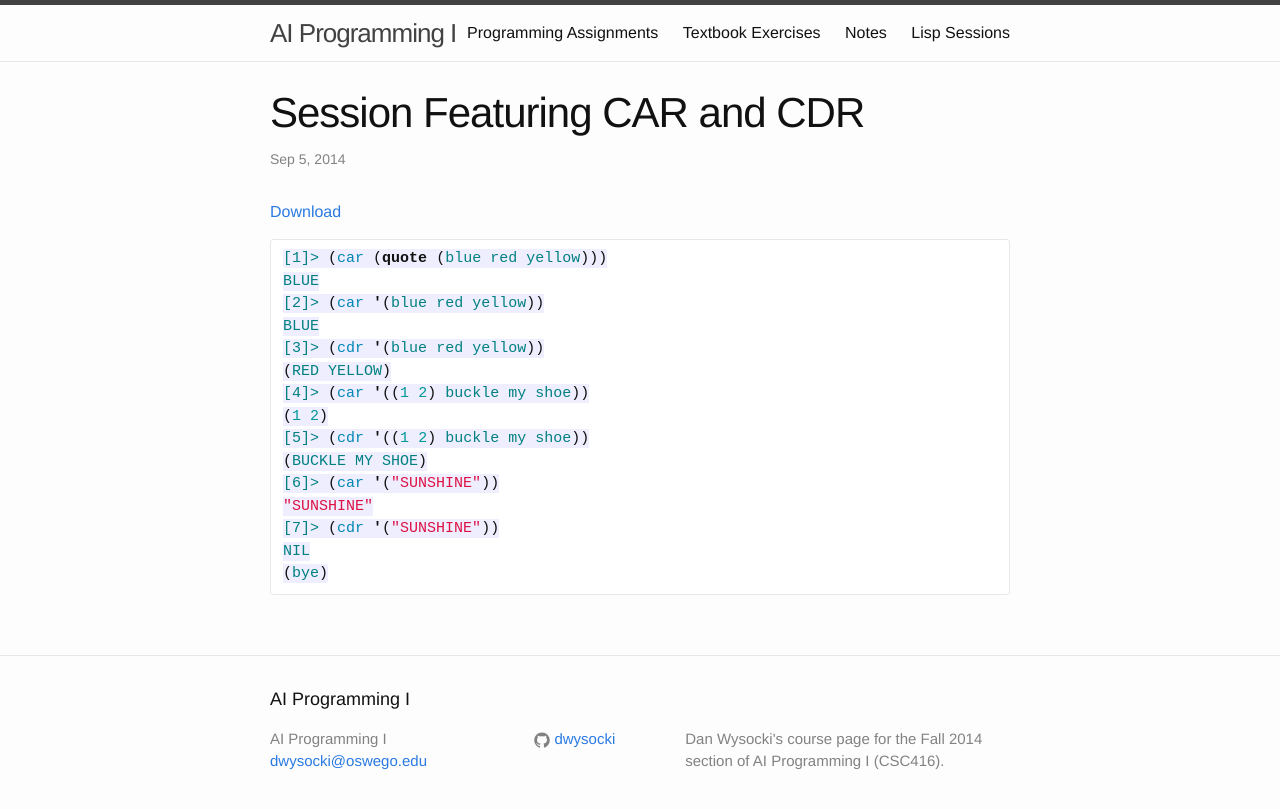
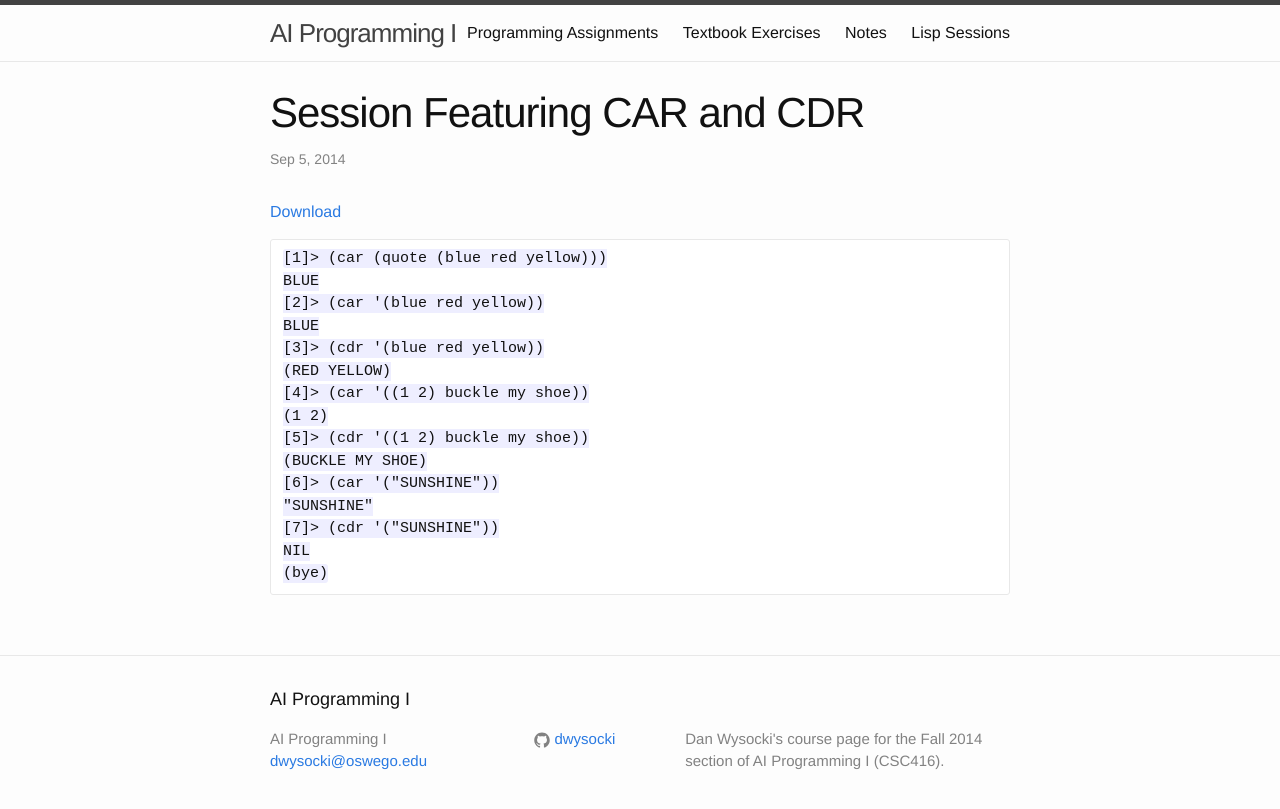
Before and after one commit to dwysocki/ai-programming1, a Jekyll site: the page built from _posts/sessions/2014-09-05-session-featuring-car-and-cdr.markdown, in a window 1280 px wide. Shown: the top 809 px of the page. Built offline with Jekyll 4.4.1, drawn with Linux system fonts in a browser that asks for light colours.

Commit message:
Fixin up boring thing

````diff
--- a/_posts/sessions/2014-08-29-introductory-session.markdown
+++ b/_posts/sessions/2014-08-29-introductory-session.markdown
@@ -6,7 +6,7 @@ date: 2014-08-29T09:10:00-04:00
 ---
 [Download]({{ site.baseurl }}/sessions/introductory-session.txt)
 
-```common-lisp
+```
 [1]> 15
 15
 [2]> "Common Lisp with Objects"
--- a/_posts/sessions/2014-09-05-session-featuring-car-and-cdr.markdown
+++ b/_posts/sessions/2014-09-05-session-featuring-car-and-cdr.markdown
@@ -5,9 +5,9 @@ title: "Session Featuring CAR and CDR"
 date: 2014-09-05T09:46:15-04:00
 ---
 
-[Download](/ai-programming1/sessions/car-cdr-session.txt)
+[Download]({{ site.baseurl }}/sessions/car-cdr-session.txt)
 
-```common-lisp
+```
 [1]> (car (quote (blue red yellow)))
 BLUE
 [2]> (car '(blue red yellow))
--- a/_posts/sessions/2014-09-05-session-featuring-cons.markdown
+++ b/_posts/sessions/2014-09-05-session-featuring-cons.markdown
@@ -5,9 +5,9 @@ title: "Session Featuring CONS"
 date: 2014-09-05T09:54:41-04:00
 ---
 
-[Download](/ai-programming1/sessions/cons-session.txt)
+[Download]({{ site.baseurl }}/sessions/cons-session.txt)
 
-```common-lisp
+```
 [1]> (cons espresso (latte cappuccino))
 
 *** - SYSTEM::READ-EVAL-PRINT: variable ESPRESSO has no value
--- a/_posts/sessions/2014-09-05-session-featuring-referencers.markdown
+++ b/_posts/sessions/2014-09-05-session-featuring-referencers.markdown
@@ -7,7 +7,7 @@ date: 2014-09-05T10:04:17-04:00
 
 [Download]({{ site.baseurl }}/sessions/referencers-session.txt)
 
-```common-lisp
+```
 [1]> ()
 NIL
 [2]> (setf oo-languages '(simula smalltalk java clos))
````
